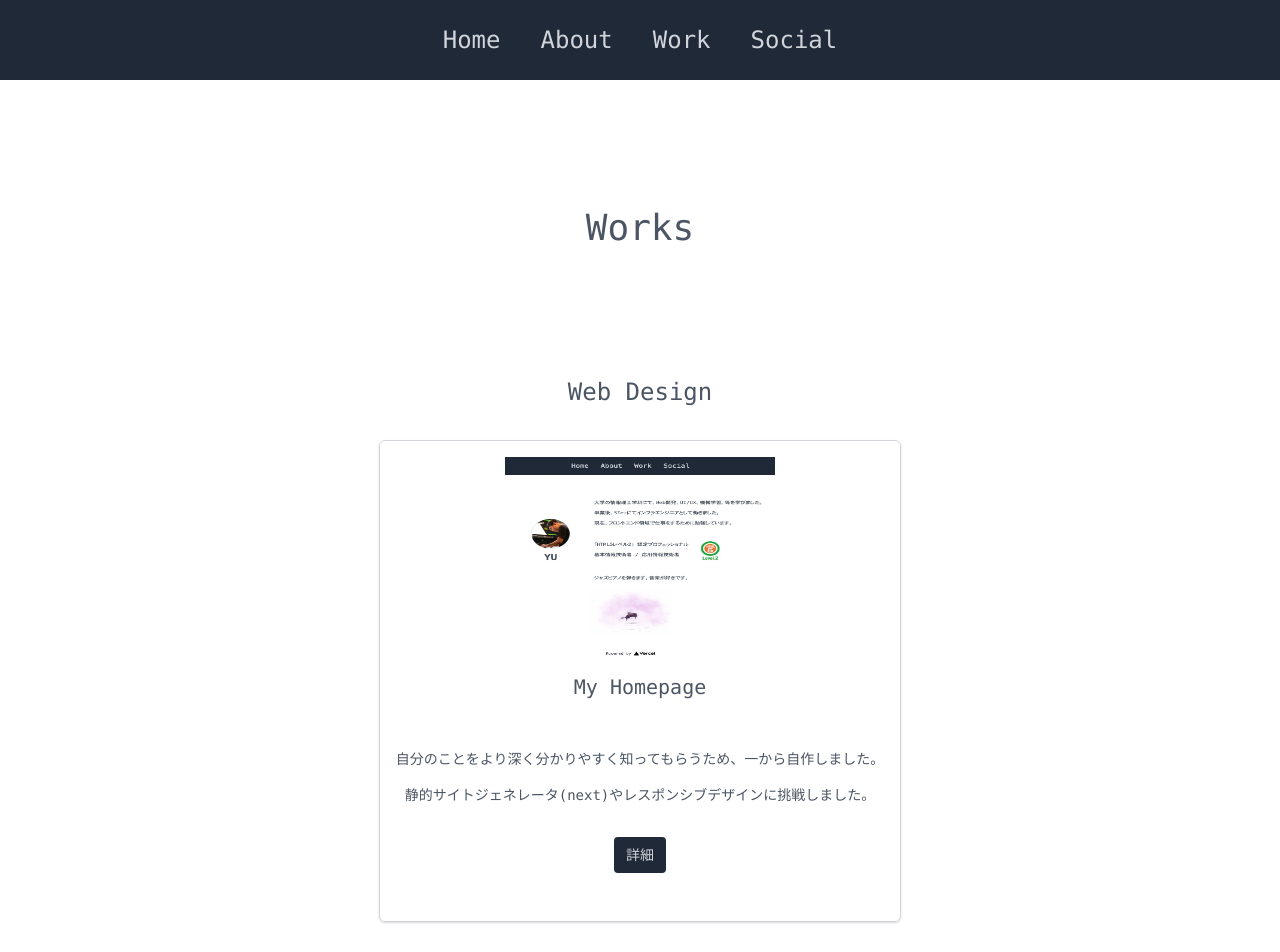
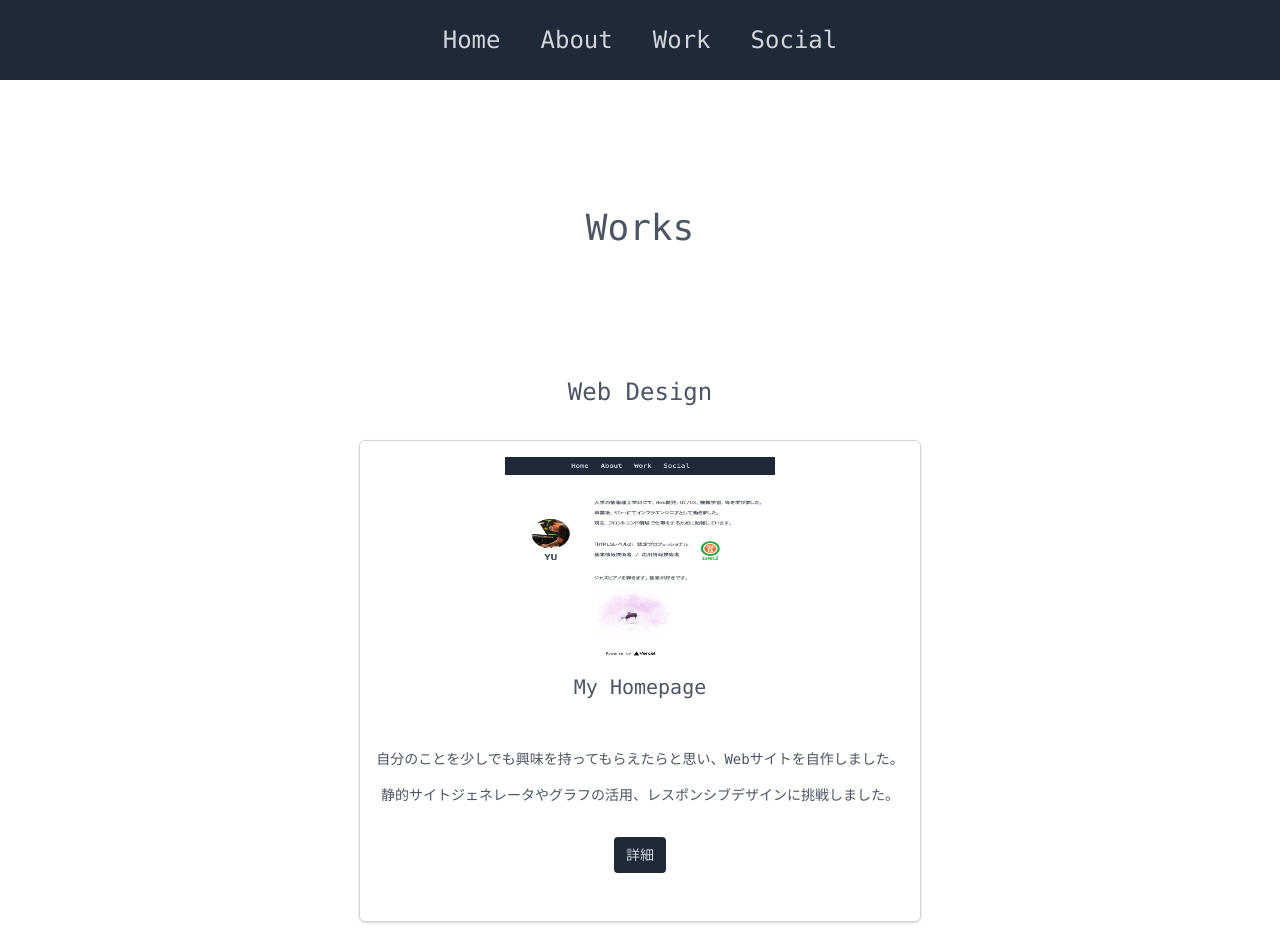
Before and after one commit to yysd94/myblog, a Next.js app: page /work in a window 1280 px wide. Shown: the top 952 px of the page. Built offline with nearby package versions, Linux system fonts and the light colour scheme.

Commit message:
workページのコンテンツを更新しました。

```diff
--- a/components/contents/Content.js
+++ b/components/contents/Content.js
@@ -224,17 +224,17 @@ export const works = [
       title: "My Homepage",
       imageSrc: "/my-homepage.jpg",
       descriptions: [
-        "自分のことをより深く分かりやすく知ってもらうため、一から自作しました。",
-        "静的サイトジェネレータ(next)やレスポンシブデザインに挑戦しました。",
+        "自分のことを少しでも興味を持ってもらえたらと思い、Webサイトを自作しました。",
+        "静的サイトジェネレータやグラフの活用、レスポンシブデザインに挑戦しました。",
       ],
     },
     detail: {
       title: "My Homepage",
       term: "2021.06 - 2021.07",
-      aim: "自分のことをより深く分かりやすく知ってもらうため、一から自作しました",
+      aim: "自分のことを知ってもらうために、Webページであればより手軽に閲覧でき、経歴書では表現しきれない部分も伝えられるのではと考え、自作しました。",
       features: [
-        "キャリアの指向性を直感的に伝えるために、プロフィールにチャートを利用",
-        "静的サイトジェネレータやレスポンシブデザインに挑戦",
+        "経歴ページでは、キャリアの指向性を直感的に伝えるために、チャートを利用してみました。",
+        "静的サイトジェネレータ(Next)やレスポンシブデザインに挑戦しました。",
       ],
       techs: [
         {
```
